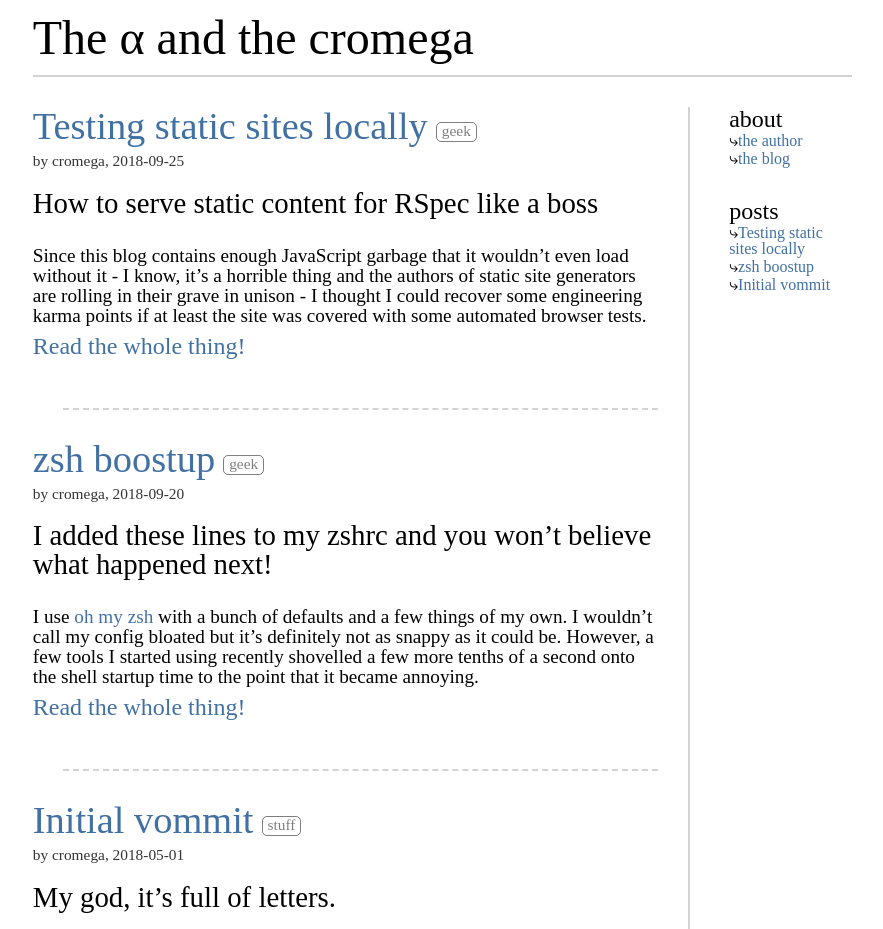
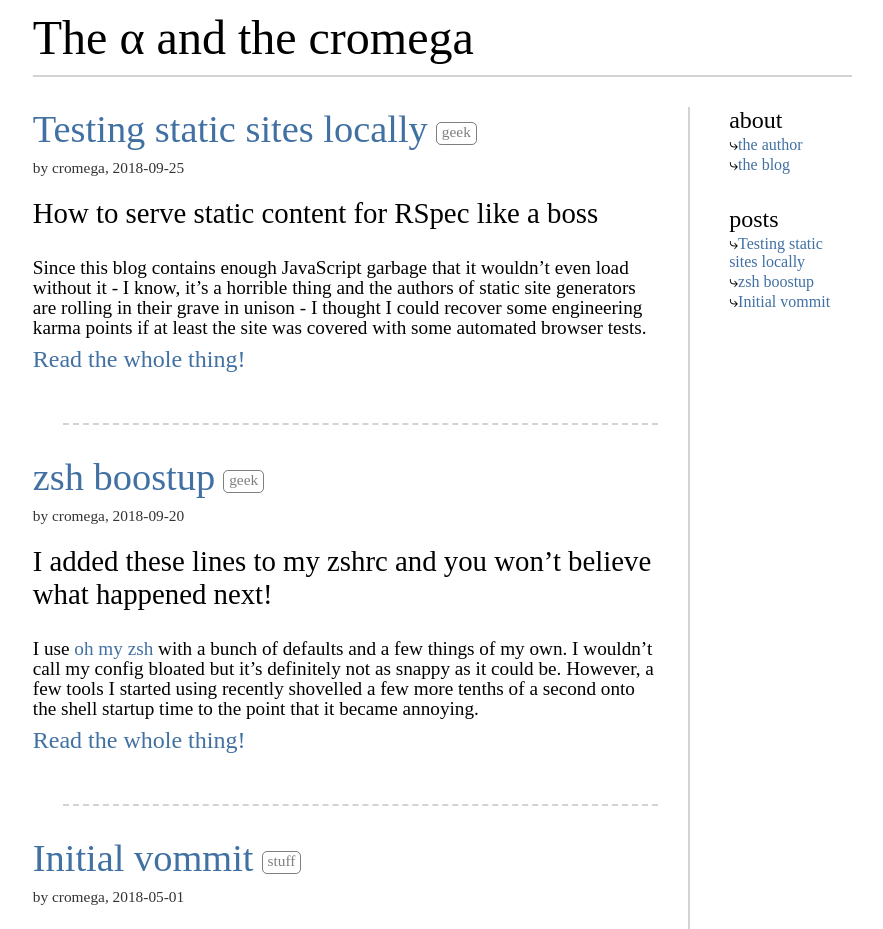
Before and after one commit to cromega/blorg, a Jekyll site: the page built from index.html, in a window 1280 px wide. Shown: the top 929 px of the page, without its empty margins (172-1055 px from the left). Built offline with Jekyll 4.4.1, drawn with Linux system fonts in a browser that asks for light colours; Markdown is read by kramdown in place of the engine named in the settings.

Commit message:
reset stuff is in reset.scss

```diff
--- a/_sass/style.scss
+++ b/_sass/style.scss
@@ -1,17 +1,4 @@
 $accent: #4170A3;
-
-// style reset
-div {
-  line-height: 1;
-  margin: 0;
-  padding: 0;
-}
-
-p {
-  padding: 0;
-  margin: 0;
-}
-// style reset
 
 html {
   max-width: 1024px;
```
